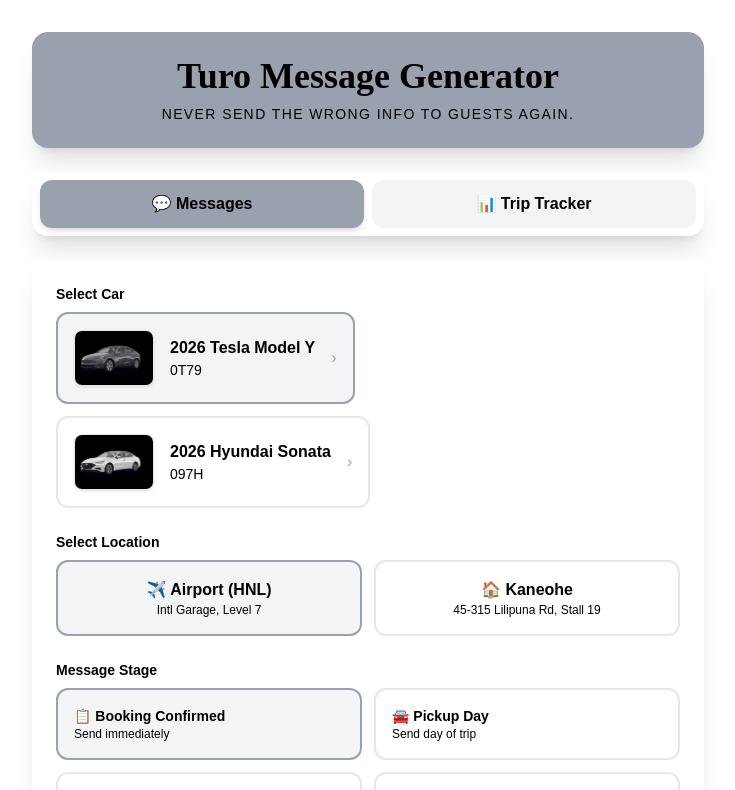
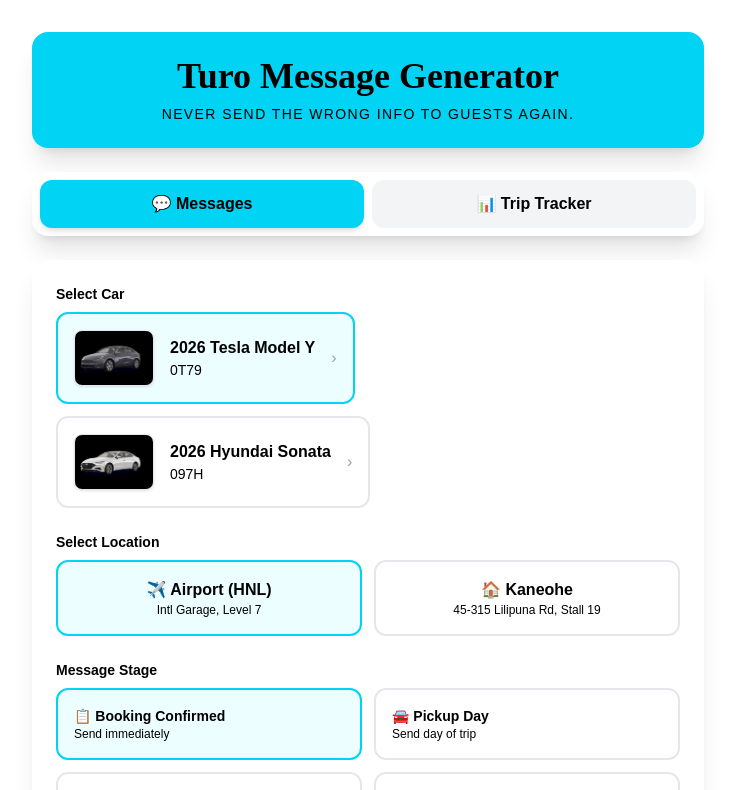
Before and after one commit to alfbot808/turo-message-app, a Next.js app: page / in a window 1280 px wide. Shown: the top 790 px of the page, without its empty margins (272-1007 px from the left). Built offline with nearby package versions, Linux system fonts and the light colour scheme.

Commit message:
Revert to cyan/blue theme, keep only action buttons grey
- Header, tabs, car cards, location, stage: back to cyan
- FAQ categories and items: back to cyan
- Trip Tracker filters: back to cyan
- Only action buttons stay grey: Generate Message, Add New Trip, Add Trip

```diff
--- a/src/app/page.tsx
+++ b/src/app/page.tsx
@@ -191,7 +191,7 @@
     <main className="min-h-screen p-4 md:p-8">
       <div className="max-w-2xl mx-auto">
         {/* Header */}
-        <div className="bg-gray-400 rounded-2xl shadow-xl p-6 mb-6 text-center">
+        <div className="bg-cyan-400 rounded-2xl shadow-xl p-6 mb-6 text-center">
           <h1 className="text-4xl font-black text-black mb-2" style={{ fontFamily: "'Brush Script MT', 'Dancing Script', cursive" }}>Turo Message Generator</h1>
           <p className="text-black text-sm font-medium uppercase tracking-widest">Never send the wrong info to guests again.</p>
         </div>
@@ -203,7 +203,7 @@
               onClick={() => setActiveTab("messages")}
               className={`py-3 px-4 rounded-xl font-semibold transition-all ${
                 activeTab === "messages"
-                  ? "bg-gray-400 text-black shadow-md"
+                  ? "bg-cyan-400 text-black shadow-md"
                   : "bg-gray-100 text-black hover:bg-gray-200"
               }`}
             >
@@ -213,7 +213,7 @@
               onClick={() => setActiveTab("trips")}
               className={`py-3 px-4 rounded-xl font-semibold transition-all flex items-center justify-center gap-2 ${
                 activeTab === "trips"
-                  ? "bg-gray-400 text-black shadow-md"
+                  ? "bg-cyan-400 text-black shadow-md"
                   : "bg-gray-100 text-black hover:bg-gray-200"
               }`}
             >
@@ -244,8 +244,8 @@
                       onClick={() => setCar(carKey)}
                       className={`p-4 rounded-xl border-2 transition-all flex items-center gap-4 ${
                         car === carKey
-                          ? "border-gray-400 bg-gray-100"
-                          : "border-gray-200 hover:border-gray-300 bg-white"
+                          ? "border-cyan-400 bg-cyan-50"
+                          : "border-gray-200 hover:border-cyan-300 bg-white"
                       }`}
                     >
                       {/* Car Image */}
@@ -284,8 +284,8 @@
                     onClick={() => setLocation("airport")}
                     className={`p-4 rounded-xl border-2 transition-all ${
                       location === "airport"
-                        ? "border-gray-400 bg-gray-100"
-                        : "border-gray-200 hover:border-gray-300 bg-white"
+                        ? "border-cyan-400 bg-cyan-50"
+                        : "border-gray-200 hover:border-cyan-300 bg-white"
                     }`}
                   >
                     <div className="font-semibold text-black">✈️ Airport (HNL)</div>
@@ -295,8 +295,8 @@
                     onClick={() => setLocation("kaneohe")}
                     className={`p-4 rounded-xl border-2 transition-all ${
                       location === "kaneohe"
-                        ? "border-gray-400 bg-gray-100"
-                        : "border-gray-200 hover:border-gray-300 bg-white"
+                        ? "border-cyan-400 bg-cyan-50"
+                        : "border-gray-200 hover:border-cyan-300 bg-white"
                     }`}
                   >
                     <div className="font-semibold text-black">🏠 Kaneohe</div>
@@ -322,8 +322,8 @@
                       onClick={() => setStage(s.id as Stage)}
                       className={`p-4 rounded-xl border-2 text-left transition-all ${
                         stage === s.id
-                          ? "border-gray-400 bg-gray-100"
-                          : "border-gray-200 hover:border-gray-300 bg-white"
+                          ? "border-cyan-400 bg-cyan-50"
+                          : "border-gray-200 hover:border-cyan-300 bg-white"
                       }`}
                     >
                       <div className="font-semibold text-sm text-black">{s.label}</div>
@@ -345,7 +345,7 @@
                   onChange={(e) =>
                     setVariables({ ...variables, guestName: e.target.value })
                   }
-                  className="w-full p-3 border border-gray-300 rounded-xl focus:ring-2 focus:ring-gray-400 focus:border-transparent outline-none"
+                  className="w-full p-3 border border-gray-300 rounded-xl focus:ring-2 focus:ring-cyan-400 focus:border-transparent outline-none"
                 />
                 {needsLockboxCode && (
                   <input
@@ -355,7 +355,7 @@
                     onChange={(e) =>
                       setVariables({ ...variables, lockboxCode: e.target.value })
                     }
-                    className="w-full p-3 border border-gray-300 rounded-xl focus:ring-2 focus:ring-gray-400 focus:border-transparent outline-none"
+                    className="w-full p-3 border border-gray-300 rounded-xl focus:ring-2 focus:ring-cyan-400 focus:border-transparent outline-none"
                   />
                 )}
               </div>
@@ -408,7 +408,7 @@
                     }}
                     className={`px-3 py-2 rounded-lg text-sm font-medium transition-colors ${
                       activeFaqCategory === cat.id
-                        ? "bg-gray-400 text-black"
+                        ? "bg-cyan-400 text-black"
                         : "bg-gray-100 hover:bg-gray-200 text-black"
                     }`}
                   >
@@ -428,8 +428,8 @@
                         onClick={() => handleFaqSelect(item)}
                         className={`w-full text-left p-3 rounded-lg border transition-all ${
                           selectedFaq === item
-                            ? "border-gray-400 bg-gray-100"
-                            : "border-gray-200 hover:border-gray-300 hover:bg-gray-50"
+                            ? "border-cyan-400 bg-cyan-50"
+                            : "border-gray-200 hover:border-cyan-300 hover:bg-gray-50"
                         }`}
                       >
                         <span className="text-black">{faqLabels[item] || item}</span>
@@ -508,7 +508,7 @@
                   placeholder="Guest Name"
                   value={newTrip.guestName || ""}
                   onChange={(e) => setNewTrip({ ...newTrip, guestName: e.target.value })}
-                  className="w-full p-3 border border-gray-300 rounded-xl focus:ring-2 focus:ring-gray-400 outline-none"
+                  className="w-full p-3 border border-gray-300 rounded-xl focus:ring-2 focus:ring-cyan-400 outline-none"
                 />
 
                 <div className="grid grid-cols-2 gap-3">
@@ -518,8 +518,8 @@
                       onClick={() => setNewTrip({ ...newTrip, car: carKey })}
                       className={`p-3 rounded-xl border-2 transition-all flex items-center gap-2 ${
                         newTrip.car === carKey
-                          ? "border-gray-400 bg-gray-100"
-                          : "border-gray-200 hover:border-gray-300 bg-white"
+                          ? "border-cyan-400 bg-cyan-50"
+                          : "border-gray-200 hover:border-cyan-300 bg-white"
                       }`}
                     >
                       <img
@@ -544,8 +544,8 @@
                     onClick={() => setNewTrip({ ...newTrip, location: "airport" })}
                     className={`p-3 rounded-xl border-2 transition-all ${
                       newTrip.location === "airport"
-                        ? "border-gray-400 bg-gray-100"
-                        : "border-gray-200 hover:border-gray-300 bg-white"
+                        ? "border-cyan-400 bg-cyan-50"
+                        : "border-gray-200 hover:border-cyan-300 bg-white"
                     }`}
                   >
                     <span className="text-black">Airport (HNL)</span>
@@ -554,8 +554,8 @@
                     onClick={() => setNewTrip({ ...newTrip, location: "kaneohe" })}
                     className={`p-3 rounded-xl border-2 transition-all ${
                       newTrip.location === "kaneohe"
-                        ? "border-gray-400 bg-gray-100"
-                        : "border-gray-200 hover:border-gray-300 bg-white"
+                        ? "border-cyan-400 bg-cyan-50"
+                        : "border-gray-200 hover:border-cyan-300 bg-white"
                     }`}
                   >
                     <span className="text-black">Kaneohe</span>
@@ -569,7 +569,7 @@
                       type="date"
                       value={newTrip.startDate || ""}
                       onChange={(e) => setNewTrip({ ...newTrip, startDate: e.target.value })}
-                      className="w-full p-3 border border-gray-300 rounded-xl focus:ring-2 focus:ring-gray-400 outline-none text-black"
+                      className="w-full p-3 border border-gray-300 rounded-xl focus:ring-2 focus:ring-cyan-400 outline-none text-black"
                     />
                   </div>
                   <div>
@@ -578,7 +578,7 @@
                       type="date"
                       value={newTrip.endDate || ""}
                       onChange={(e) => setNewTrip({ ...newTrip, endDate: e.target.value })}
-                      className="w-full p-3 border border-gray-300 rounded-xl focus:ring-2 focus:ring-gray-400 outline-none text-black"
+                      className="w-full p-3 border border-gray-300 rounded-xl focus:ring-2 focus:ring-cyan-400 outline-none text-black"
                     />
                   </div>
                 </div>
@@ -590,7 +590,7 @@
                       type="time"
                       value={newTrip.pickupTime || ""}
                       onChange={(e) => setNewTrip({ ...newTrip, pickupTime: e.target.value })}
-                      className="w-full p-3 border border-gray-300 rounded-xl focus:ring-2 focus:ring-gray-400 outline-none text-black"
+                      className="w-full p-3 border border-gray-300 rounded-xl focus:ring-2 focus:ring-cyan-400 outline-none text-black"
                     />
                   </div>
                   <div>
@@ -599,7 +599,7 @@
                       type="time"
                       value={newTrip.returnTime || ""}
                       onChange={(e) => setNewTrip({ ...newTrip, returnTime: e.target.value })}
-                      className="w-full p-3 border border-gray-300 rounded-xl focus:ring-2 focus:ring-gray-400 outline-none text-black"
+                      className="w-full p-3 border border-gray-300 rounded-xl focus:ring-2 focus:ring-cyan-400 outline-none text-black"
                     />
                   </div>
                 </div>
@@ -609,7 +609,7 @@
                   placeholder="Notes (optional)"
                   value={newTrip.notes || ""}
                   onChange={(e) => setNewTrip({ ...newTrip, notes: e.target.value })}
-                  className="w-full p-3 border border-gray-300 rounded-xl focus:ring-2 focus:ring-gray-400 outline-none"
+                  className="w-full p-3 border border-gray-300 rounded-xl focus:ring-2 focus:ring-cyan-400 outline-none"
                 />
 
                 <button
@@ -636,7 +636,7 @@
                   onClick={() => setTripFilter(filter.id as TripStatus | "all")}
                   className={`px-3 py-2 rounded-lg text-sm font-medium transition-colors ${
                     tripFilter === filter.id
-                      ? "bg-gray-400 text-black"
+                      ? "bg-cyan-400 text-black"
                       : "bg-white hover:bg-gray-100 text-black shadow"
                   }`}
                 >
```
Also changed, not shown: 16 other files (tests, documents, lock files or other folders).
